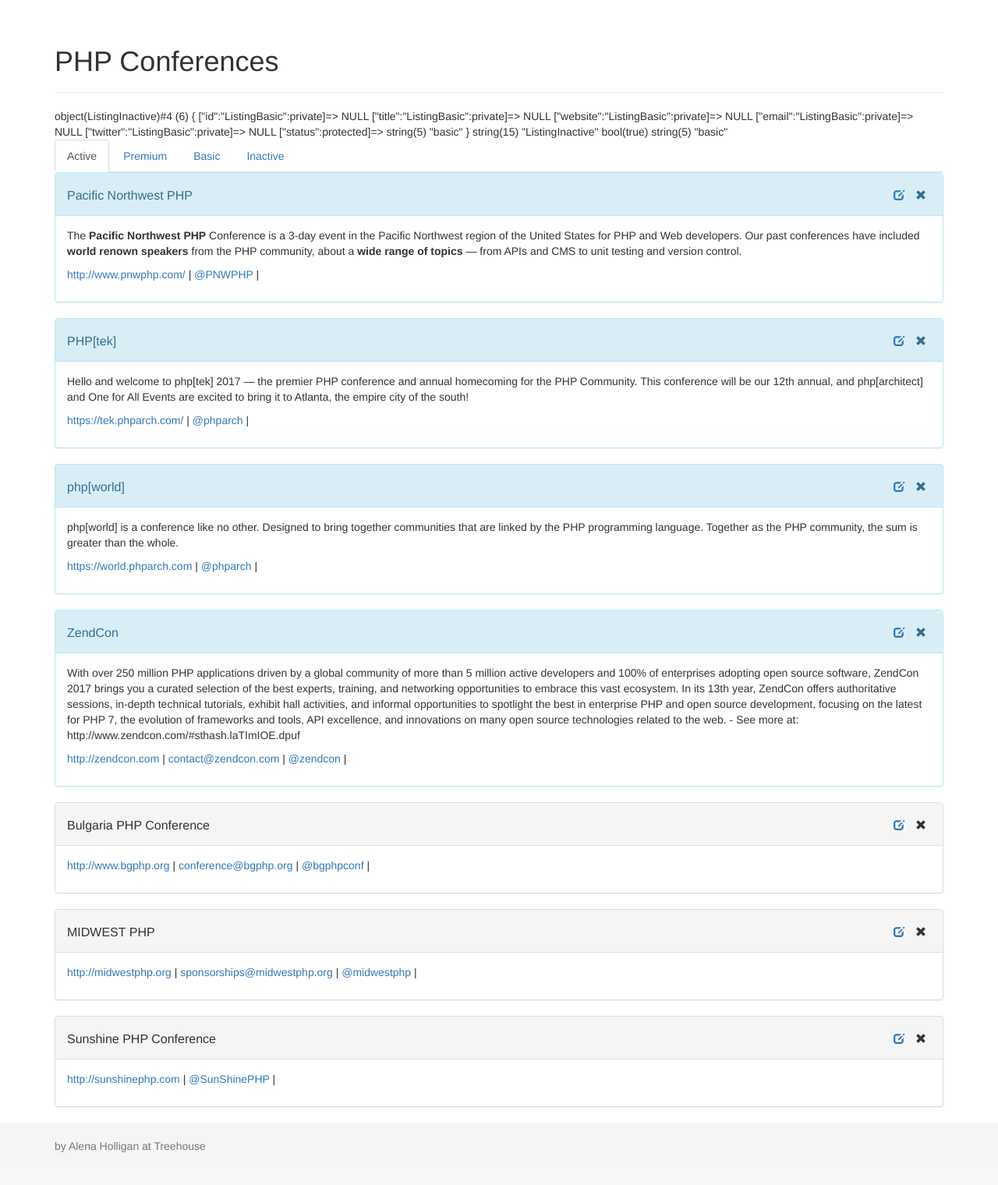
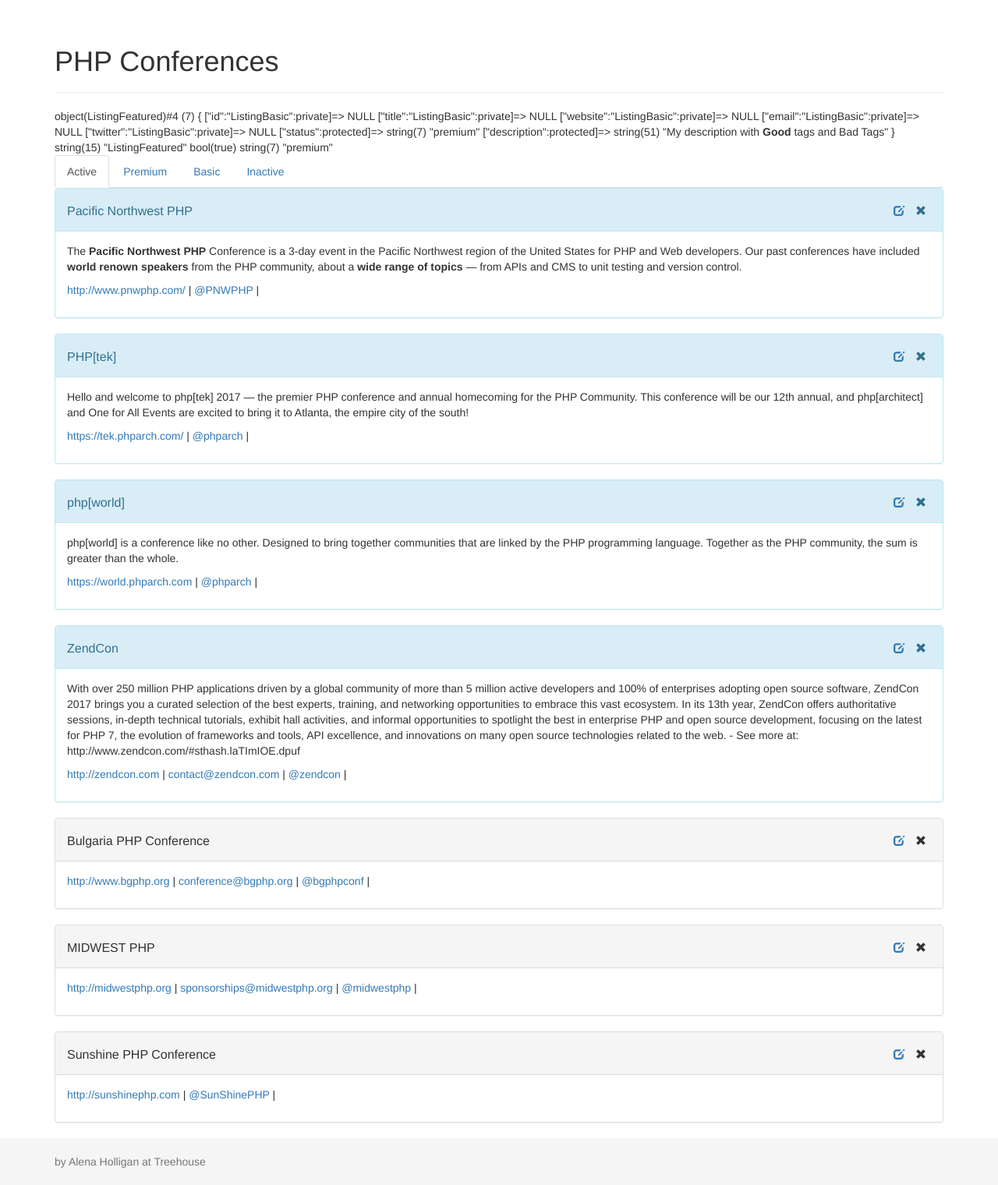
Before and after one commit to sjackson01/2-PHPExtendingOOP, a PHP site: page / in a window 1280 px wide. Shown: the part 51-1571 px from the top of the page at 78% size. Before the commit the page ends 1529 px from the top, so only its background shows below. Run offline with PHP 8.4, Linux system fonts and the light colour scheme; data comes from the database, SQL or seed files in the repository.

Commit message:
Test: New ListingFeatured class Add: ListingFeatured grandchild class Add: ListingFeatured.php in config.php

```diff
--- /dev/null
+++ b/classes/ListingFeatured.php
@@ -0,0 +1,9 @@
+<?php
+
+class ListingFeatured extends ListingPremium
+{
+
+
+}
+
+?>
--- a/inc/config.php
+++ b/inc/config.php
@@ -6,6 +6,7 @@ include __DIR__ . '/../classes/Collection.php';
 include __DIR__ . '/../classes/ListingBasic.php';
 include __DIR__ . '/../classes/ListingPremium.php';
 include __DIR__ . '/../classes/ListingInactive.php';
+include __DIR__ . '/../classes/ListingFeatured.php';
 
 //connect to the database
 try {
--- a/index.php
+++ b/index.php
@@ -14,7 +14,7 @@ $directory->selectListings($filter);
 $title = "PHP Conferences";
 require 'inc/header.php';
 
-$test = new ListingInactive(['description' => 'My description with
+$test = new ListingFeatured(['description' => 'My description with
 <b>Good</b> tags and <a href="http://example.com"> Bad Tags </a>']);
 var_dump($test);
 var_dump(get_class($test));
```
